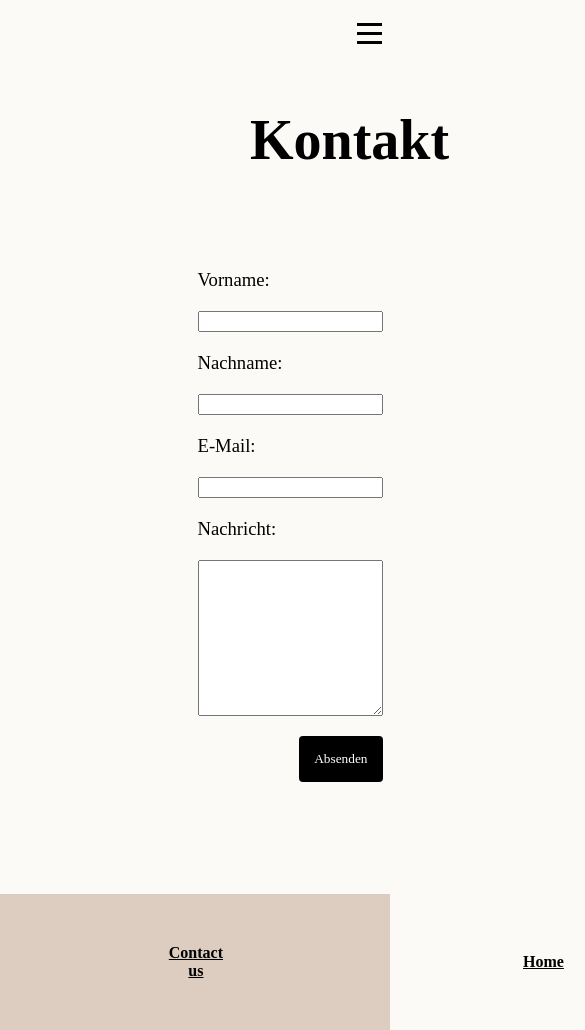
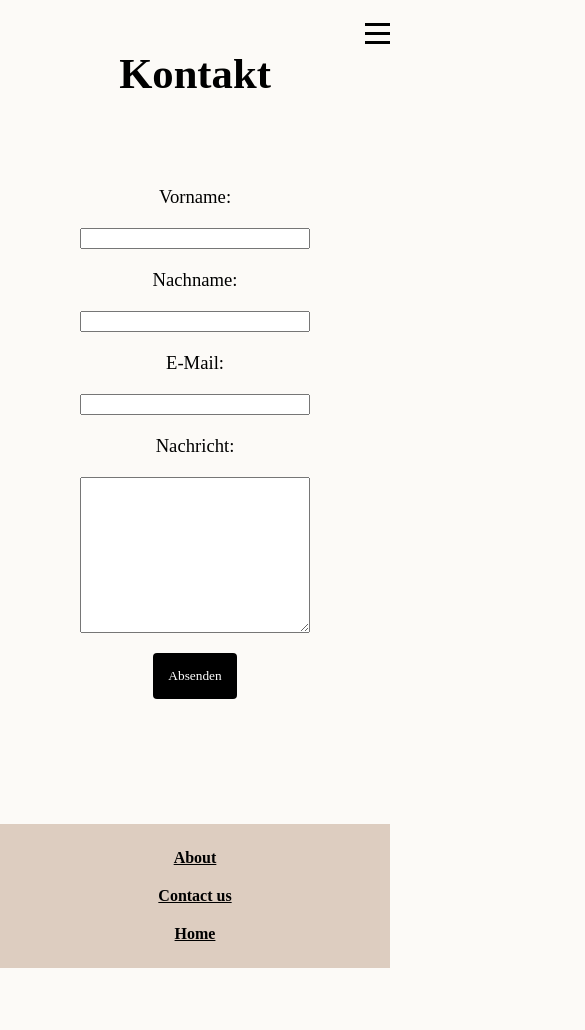
Before and after one commit to lauraarnold1/im5, a plain HTML site: page kontakt.html in a window 390 px wide. Shown: the top 1030 px of the page, 585 px wide, since content can reach past the window. After the commit the page ends 968 px from the top, so only its background shows below. Drawn offline with Linux system fonts and the light colour scheme.

Commit message:
Responsive machen

```diff
--- a/styles.css
+++ b/styles.css
@@ -77,8 +77,13 @@ header {
     }
 }
 
+.hamburger-menu.active .bar {
+    background-color: whitesmoke;
+}
+
 .hamburger-menu.active .bar:nth-child(2) {
     opacity: 0;
+
 }
 
 .hamburger-menu.active .bar:nth-child(1) {
@@ -296,3 +301,48 @@ html, body {
     height: 100%;
     margin: 0;
 }
+
+
+/* Für kleine Bildschirme (z.B., Smartphones) */
+@media only screen and (max-width: 600px) {
+    header,
+    .navbar {
+        width: 100%;
+    }
+
+    .menu {
+        width: 100%;
+    }
+
+    h1 {
+        font-size: 32pt;
+    }
+
+    #was-ist-awareness .spalten {
+        grid-template-columns: 1fr; /* Eine Spalte für kleine Bildschirme */
+        padding-left: 10px;
+        padding-right: 10px;
+    }
+
+    #bisherige-konzepte .pdf-container {
+        margin: 0 5%;
+        gap: 20px;
+        flex-direction: column;/* Anpassung der Außenabstände */
+    }
+
+    footer {
+        margin-top: 30px;
+        padding: 15px;
+    }
+
+    .footer-content {
+        flex-direction: column; /* Ändere von Reihe (row) zu Spalte (column) */
+        align-items: center;
+        justify-content: center;
+        margin: 0 auto;
+    }
+
+    .footer-content p {
+        margin: 10px 0; /* Anpassung des Abstands zwischen den Wörtern */
+    }
+}
--- a/styles2.css
+++ b/styles2.css
@@ -72,6 +72,10 @@ header {
     to {
         transform: translateX(0);
     }
+}
+
+.hamburger-menu.active .bar {
+    background-color: whitesmoke;
 }
 
 .hamburger-menu.active .bar:nth-child(2) {
@@ -236,3 +240,46 @@ html, body {
     height: 100%;
     margin: 0;
 }
+
+/*Media Querie für Handy*/
+@media only screen and (max-width: 600px) {
+    header,
+    .navbar {
+        width: 100%;
+    }
+
+    .menu {
+        width: 100%;
+    }
+
+    h1 {
+        font-size: 32pt;
+    }
+
+    main {
+        padding: 20px; /* Verringere den Abstand im Hauptinhalt */
+        text-align: center; /* Zentriere den Text im Hauptinhalt */
+    }
+
+
+    .video {
+        padding-top: 20px;
+        padding-bottom: 20px; /* Verringere den Abstand im Videobereich */
+    }
+
+    footer {
+        margin-top: 30px;
+        padding: 15px;
+    }
+
+    .footer-content {
+        flex-direction: column; /* Ändere von Reihe (row) zu Spalte (column) */
+        align-items: center;
+        justify-content: center;
+        margin: 0 auto;
+    }
+
+    .footer-content p {
+        margin: 10px 0; /* Anpassung des Abstands zwischen den Wörtern */
+    }
+}
--- a/styles3.css
+++ b/styles3.css
@@ -72,6 +72,10 @@ header {
     to {
         transform: translateX(0);
     }
+}
+
+.hamburger-menu.active .bar {
+    background-color: whitesmoke;
 }
 
 .hamburger-menu.active .bar:nth-child(2) {
@@ -225,3 +229,46 @@ html, body {
     height: 100%;
     margin: 0;
 }
+
+@media only screen and (max-width: 600px) {
+    header, .navbar {
+        width: 100%;
+    }
+
+    .menu {
+        width: 100%;
+    }
+
+    main {
+        padding: 20px; /* Verringere den Abstand im Hauptinhalt */
+        text-align: center; /* Zentriere den Text im Hauptinhalt */
+    }
+
+    h1 {
+        font-size: 32pt; /* Verringere die Schriftgröße des H1-Titels */
+    }
+
+    #contact-form {
+        width: 100%; /* Volle Breite für das Kontaktformular */
+    }
+
+    #submit-button-container {
+        justify-content: center; /* Zentriere den Absenden-Button */
+    }
+
+    footer {
+        margin-top: 30px;
+        padding: 15px;
+    }
+
+    .footer-content {
+        flex-direction: column; /* Ändere von Reihe (row) zu Spalte (column) */
+        align-items: center;
+        justify-content: center;
+        margin: 0 auto;
+    }
+
+    .footer-content p {
+        margin: 10px 0; /* Anpassung des Abstands zwischen den Wörtern */
+    }
+}
--- a/styles4.css
+++ b/styles4.css
@@ -76,6 +76,10 @@ header {
     }
 }
 
+.hamburger-menu.active .bar {
+    background-color: whitesmoke;
+}
+
 .hamburger-menu.active .bar:nth-child(2) {
     opacity: 0;
 }
@@ -131,9 +135,8 @@ main {
 h2 {
     color:#000000;
     font-size: 32pt;
-    font-weight: semibold;
+    font-weight: bold;
     padding-bottom: 40px;
-    padding-top: 40px;
     text-align: center;
     margin: 0;
 }
@@ -238,3 +241,61 @@ html, body {
     height: 100%;
     margin: 0;
 }
+
+
+@media only screen and (max-width: 600px) {
+    header, .navbar {
+        width: 100%;
+    }
+
+    .menu {
+        width: 100%;
+    }
+
+    main {
+        padding: 20px; /* Verringere den Abstand im Hauptinhalt */
+        text-align: center; /* Zentriere den Text im Hauptinhalt */
+    }
+
+    h1 {
+        font-size: 32pt; /* Verringere die Schriftgröße des H1-Titels */
+    }
+
+    h2 {
+        font-size: 24pt; /* Verringere die Schriftgröße des H2-Titels */
+    }
+
+    .spalte {
+        flex-direction: column; /* Ändere die Ausrichtung der Spalten auf vertikal */
+        text-align: center; /* Zentriere den Text in den Spalten */
+    }
+
+    .zweispalten {
+        flex-direction: column;
+    }
+
+    .zentriertes-bild-link {
+        height: auto; /* Ändere die Höhe des zentrierten Bild-Links */
+    }
+
+    .zentriertes-bild-container {
+        max-width: 100%;
+        padding: 40px; /* Volle Breite für das zentrierte Bild */
+    }
+
+    footer {
+        margin-top: 30px;
+        padding: 15px;
+    }
+
+    .footer-content {
+        flex-direction: column; /* Ändere von Reihe (row) zu Spalte (column) */
+        align-items: center;
+        justify-content: center;
+        margin: 0 auto;
+    }
+
+    .footer-content p {
+        margin: 10px 0; /* Anpassung des Abstands zwischen den Wörtern */
+    }
+}
```
